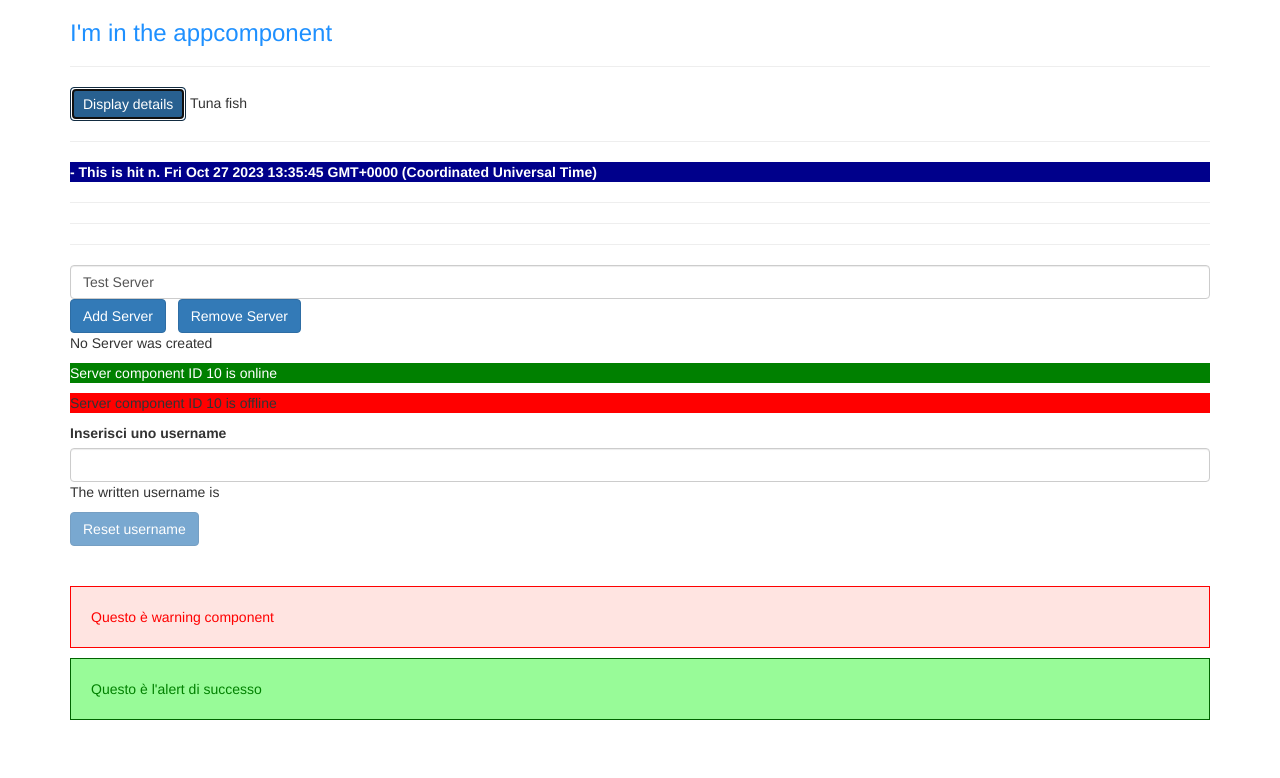
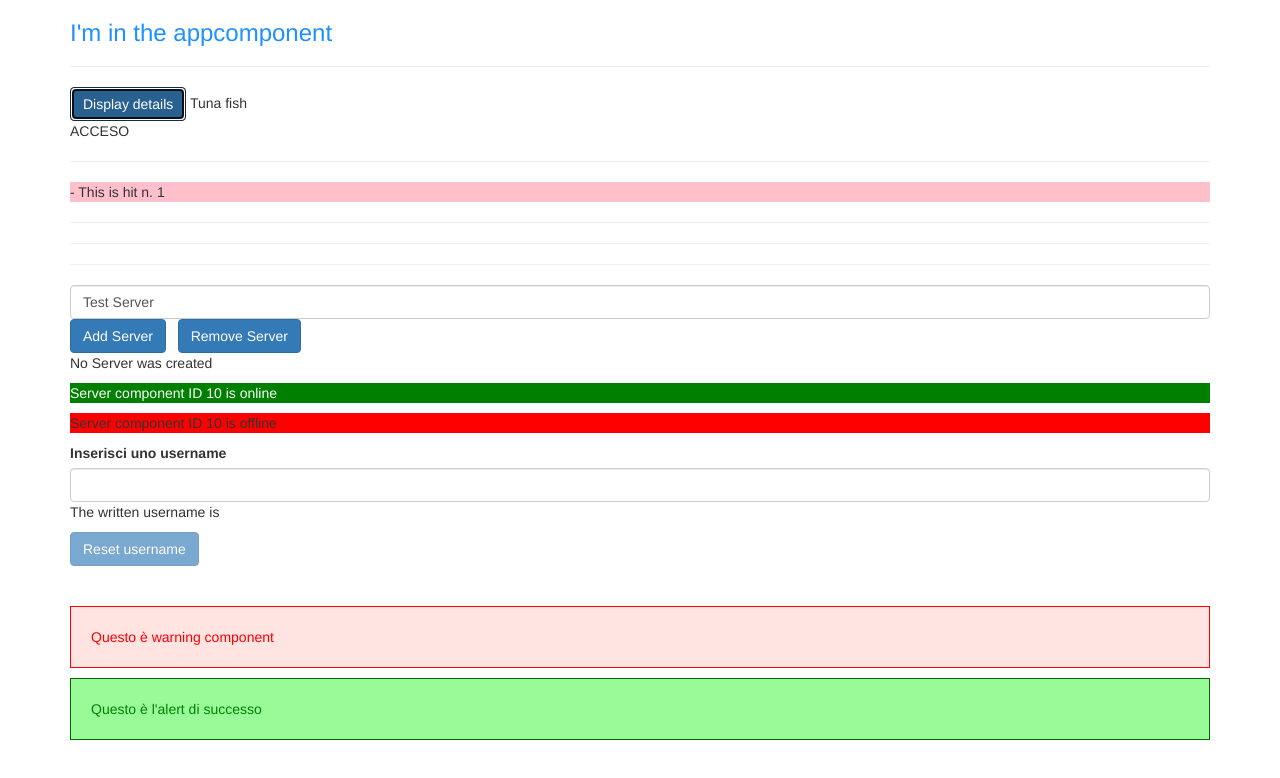
Before and after one commit to cesaretibaldeschi/my-first-app, an Angular app: page / in a window 1280 px wide. Both pictures are taken after a click on the button "Display details". Shown: the top 778 px of the page. Built offline with nearby package versions, Linux system fonts and the light colour scheme.

Commit message:
esercizio 3

```diff
--- a/src/app/exer02/exer02.component.html
+++ b/src/app/exer02/exer02.component.html
@@ -1,12 +1,15 @@
 <button class="btn btn-primary"
 (click)="onToggleParagraph()"
 >Display details</button> {{DisplayText}}
-
+<p *ngIf="getToggleStatus()==='off'; else Acceso">SPENTO</p>
+<ng-template #Acceso>
+  <p>ACCESO</p>
+</ng-template>
 <hr>
 <p
-*ngFor="let toggle of Toggles"
-[ngStyle]="{backgroundColor:getBgColor(toggle)}"
-[ngClass]="{'grande' : toggle > 4}"
+*ngFor="let toggle of Toggles; let i = index"
+[ngStyle]="{backgroundColor:getBgColor(i)}"
+[ngClass]="{'grande' : i >= 4}"
 >
-- This is hit n. {{toggle}}
+- This is hit n. {{i+1}}
 </p>
```
